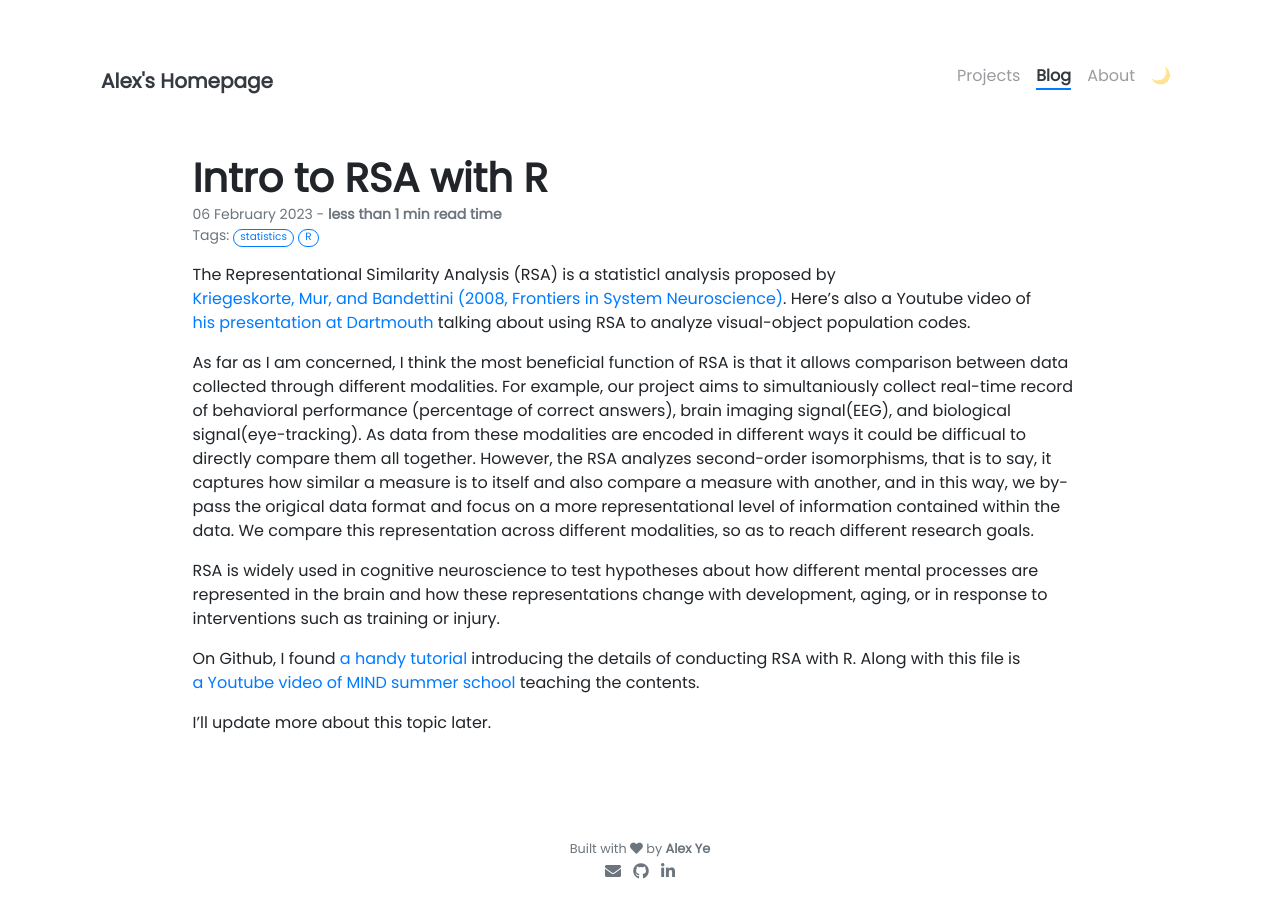
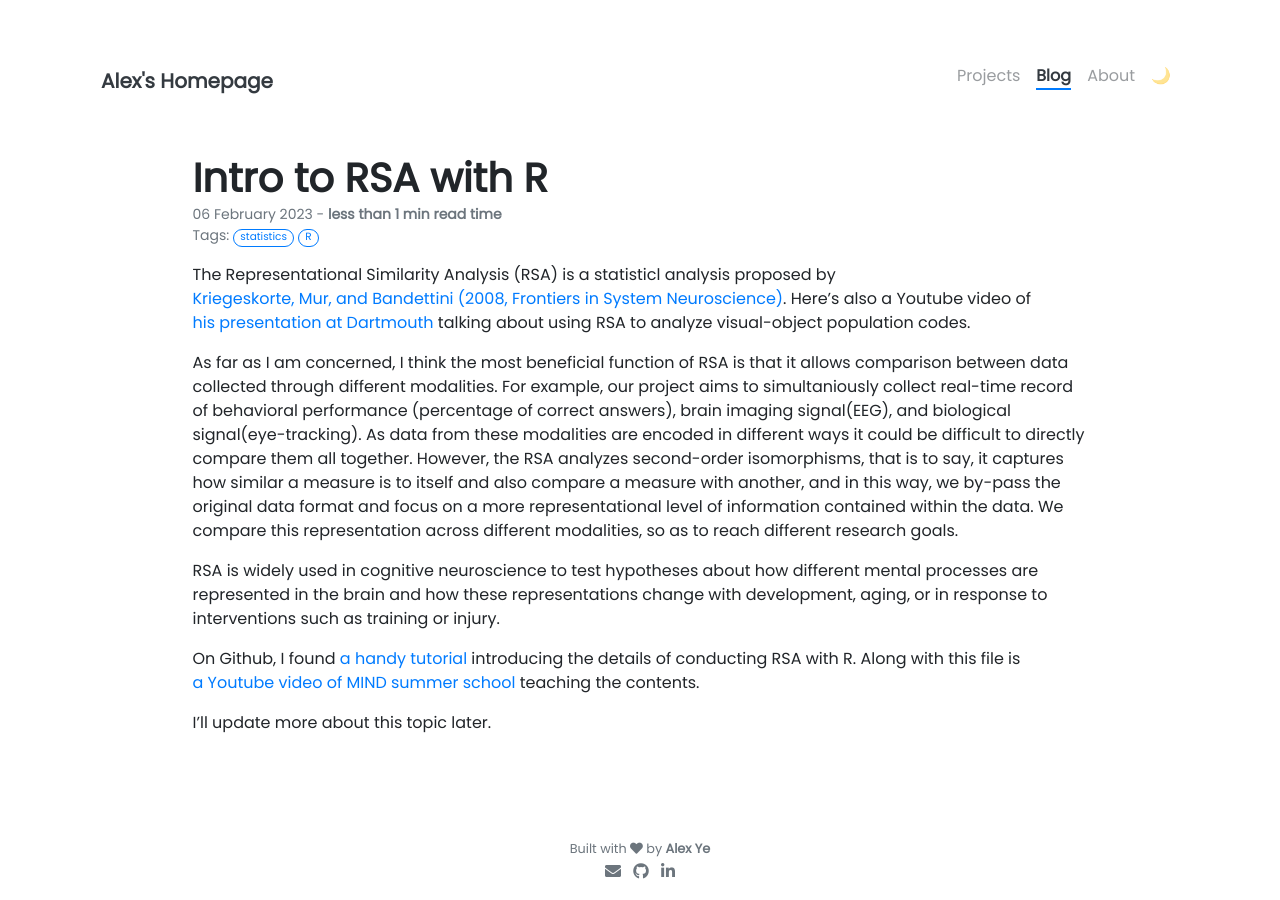
Before and after one commit to alexxyye/alexxyye.github.io, a Jekyll site: the page built from _posts/2023-02-06-intro-to-RSA.md, in a window 1280 px wide. Built offline with Jekyll 4.4.1, drawn with Linux system fonts in a browser that asks for light colours; nearby versions of some CDN libraries; our own code applies the rules of GitHub Pages for plain Markdown files; comment, search, counter and statistics services are not loaded.

Commit message:
Update 2023-02-06-intro-to-RSA.md

```diff
--- a/_posts/2023-02-06-intro-to-RSA.md
+++ b/_posts/2023-02-06-intro-to-RSA.md
@@ -8,7 +8,7 @@ description: As our new project is planning on an RSA analysis, I'm also learnin
 
 The Representational Similarity Analysis (RSA) is a statisticl analysis proposed by [Kriegeskorte, Mur, and Bandettini (2008, Frontiers in System Neuroscience)](https://www.ncbi.nlm.nih.gov/pmc/articles/PMC2605405/). Here's also a Youtube video of [his presentation at Dartmouth](https://www.youtube.com/watch?v=_-D4S0x5AFc&t=2921s&ab_channel=Dartmouth) talking about using RSA to analyze visual-object population codes.
 
-As far as I am concerned, I think the most beneficial function of RSA is that it allows comparison between data collected through different modalities. For example, our project aims to simultaniously collect real-time record of behavioral performance (percentage of correct answers), brain imaging signal(EEG), and biological signal(eye-tracking). As data from these modalities are encoded in different ways it could be difficual to directly compare them all together. However, the RSA analyzes second-order isomorphisms, that is to say, it captures how similar a measure is to itself and also compare a measure with another, and in this way, we by-pass the origical data format and focus on a more representational level of information contained within the data. We compare this representation across different modalities, so as to reach different research goals.
+As far as I am concerned, I think the most beneficial function of RSA is that it allows comparison between data collected through different modalities. For example, our project aims to simultaniously collect real-time record of behavioral performance (percentage of correct answers), brain imaging signal(EEG), and biological signal(eye-tracking). As data from these modalities are encoded in different ways it could be difficult to directly compare them all together. However, the RSA analyzes second-order isomorphisms, that is to say, it captures how similar a measure is to itself and also compare a measure with another, and in this way, we by-pass the original data format and focus on a more representational level of information contained within the data. We compare this representation across different modalities, so as to reach different research goals.
 
 RSA is widely used in cognitive neuroscience to test hypotheses about how different mental processes are represented in the brain and how these representations change with development, aging, or in response to interventions such as training or injury.
 
```
